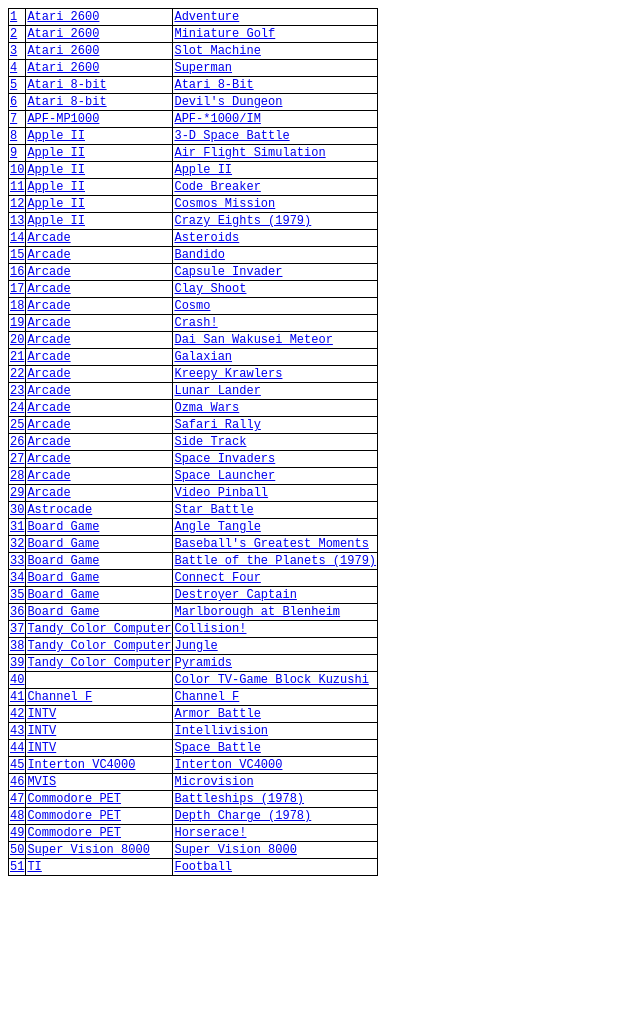
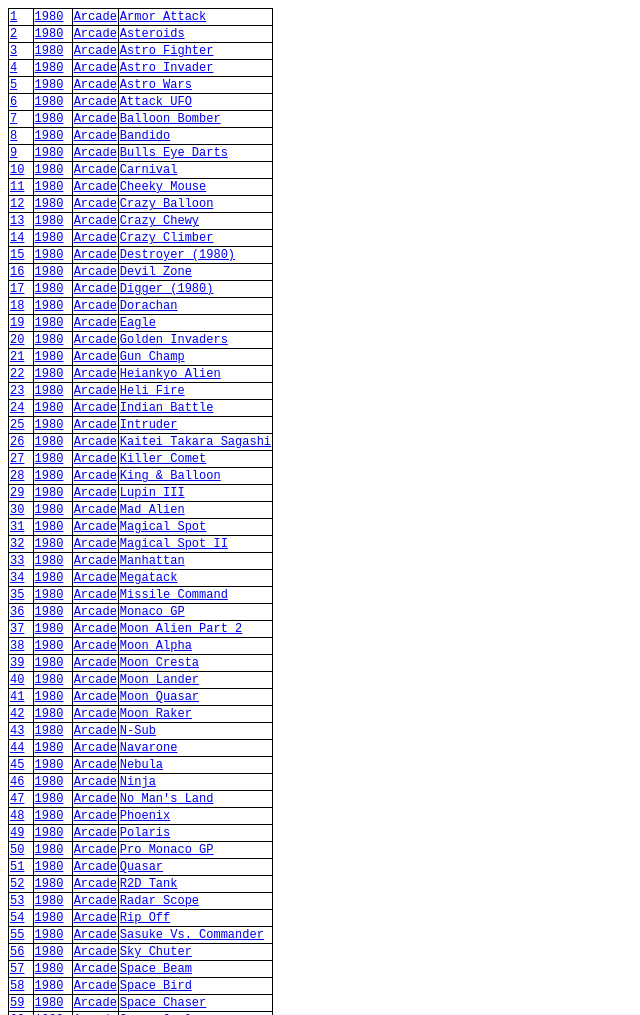
Before and after one commit to victormgit/games, a plain HTML site: page index.html in a window 1280 px wide. Shown: the top 1015 px of the page, without its empty margins (0-640 px from the left). Before the commit the page ends 884 px from the top, so only its background shows below. Drawn offline with Linux system fonts and the light colour scheme.

Commit message:
Update index.html

```diff
--- a/index.html
+++ b/index.html
@@ -6,57 +6,106 @@ td {border: 1px solid; font: 12px monospace;}
 </style>
 <body><script>
 const dt = [ [
-],[,"2600","Adventure"
-],[,"ARC" ,"Galaxian"
-],[,"BRD" ,"Connect Four"
-],[,"2600","Superman"
-],[,"ARC" ,"Lunar Lander"
-],[,"ARC" ,"Space Invaders"
-],[,"ARC" ,"Space Launcher"
-],[,"ARC" ,"Asteroids"
-],[,"A800","Atari 8-Bit"
-],[,"COCO","Jungle"
-],[,"ARC" ,"Ozma Wars"
-],[,"ARC" ,"Safari Rally"
-],[,"INTV","Space Battle"
-],[,"ARC" ,"Video Pinball"
-],[,"APF" ,"APF-*1000/IM"
-],[,"APL2","Apple II"
-],[,"FAIR","Channel F"
-],[,"ARC" ,"Crash!"
-],[,"2600","Miniature Golf"
-],[,"COCO","Pyramids"
-],[,"ARC" ,"Side Track"
-],[,"INTV","Armor Battle"
-],[,"COCO","Collision!"
-],[,"TI"  ,"Football"
-],[,"PET" ,"Horserace!"
-],[,"INTV","Intellivision"
-],[,"IVC" ,"Interton VC4000"
-],[,"ARC" ,"Kreepy Krawlers"
-],[,"BRD" ,"Marlborough at Blenheim"
-],[,"MVIS","Microvision"
-],[,"AST" ,"Star Battle"
-],[,"SV8" ,"Super Vision 8000"
-],[,"APL2","3-D Space Battle"
-],[,"APL2","Air Flight Simulation"
-],[,"BRD" ,"Angle Tangle"
-],[,"ARC" ,"Bandido"
-],[,"BRD" ,"Baseball's Greatest Moments"
-],[,"BRD" ,"Battle of the Planets (1979)"
-],[,"PET" ,"Battleships (1978)"
-],[,"ARC" ,"Capsule Invader"
-],[,"ARC" ,"Clay Shoot"
-],[,"APL2","Code Breaker"
-],[,"DED" ,"Color TV-Game Block Kuzushi"
-],[,"ARC" ,"Cosmo"
-],[,"APL2","Cosmos Mission"
-],[,"APL2","Crazy Eights (1979)"
-],[,"ARC" ,"Dai San Wakusei Meteor"
-],[,"PET" ,"Depth Charge (1978)"
-],[,"BRD" ,"Destroyer Captain"
-],[,"A800","Devil's Dungeon"
-],[,"2600","Slot Machine"
+],[,1980,"ARC" ,"Armor Attack"
+],[,1980,"ARC" ,"Asteroids"
+],[,1980,"ARC" ,"Astro Fighter"
+],[,1980,"ARC" ,"Astro Invader"
+],[,1980,"ARC" ,"Astro Wars"
+],[,29312,"ARC" ,"Atari Soccer"
+],[,1980,"ARC" ,"Attack UFO"
+],[,1980,"ARC" ,"Balloon Bomber"
+],[,1980,"ARC" ,"Bandido"
+],[,29526,"ARC" ,"Battlezone"
+],[,29495,"ARC" ,"Berzerk"
+],[,1980,"ARC" ,"Bulls Eye Darts"
+],[,1980,"ARC" ,"Carnival"
+],[,1980,"ARC" ,"Cheeky Mouse"
+],[,29221,"ARC" ,"Cosmic Alien"
+],[,1980,"ARC" ,"Crazy Balloon"
+],[,1980,"ARC" ,"Crazy Chewy"
+],[,1980,"ARC" ,"Crazy Climber"
+],[,29342,"ARC" ,"Deep Scan"
+],[,1980,"ARC" ,"Destroyer (1980)"
+],[,1980,"ARC" ,"Devil Zone"
+],[,1980,"ARC" ,"Digger (1980)"
+],[,1980,"ARC" ,"Dorachan"
+],[,1980,"ARC" ,"Eagle"
+],[,29373,"ARC" ,"Extra Bases"
+],[,1980,"ARC" ,"Golden Invaders"
+],[,1980,"ARC" ,"Gun Champ"
+],[,1980,"ARC" ,"Heiankyo Alien"
+],[,1980,"ARC" ,"Heli Fire"
+],[,1980,"ARC" ,"Indian Battle"
+],[,1980,"ARC" ,"Intruder"
+],[,1980,"ARC" ,"Kaitei Takara Sagashi"
+],[,1980,"ARC" ,"Killer Comet"
+],[,1980,"ARC" ,"King & Balloon"
+],[,1980,"ARC" ,"Lupin III"
+],[,1980,"ARC" ,"Mad Alien"
+],[,1980,"ARC" ,"Magical Spot"
+],[,1980,"ARC" ,"Magical Spot II"
+],[,1980,"ARC" ,"Manhattan"
+],[,1980,"ARC" ,"Megatack"
+],[,1980,"ARC" ,"Missile Command"
+],[,1980,"ARC" ,"Monaco GP"
+],[,29312,"ARC" ,"Monte Carlo"
+],[,1980,"ARC" ,"Moon Alien Part 2"
+],[,1980,"ARC" ,"Moon Alpha"
+],[,1980,"ARC" ,"Moon Cresta"
+],[,1980,"ARC" ,"Moon Lander"
+],[,1980,"ARC" ,"Moon Quasar"
+],[,1980,"ARC" ,"Moon Raker"
+],[,1980,"ARC" ,"N-Sub"
+],[,1980,"ARC" ,"Navarone"
+],[,1980,"ARC" ,"Nebula"
+],[,29526,"ARC" ,"New York! New York!"
+],[,1980,"ARC" ,"Ninja"
+],[,1980,"ARC" ,"No Man's Land"
+],[,29363,"ARC" ,"Pac-Man"
+],[,1980,"ARC" ,"Phoenix"
+],[,1980,"ARC" ,"Polaris"
+],[,1980,"ARC" ,"Pro Monaco GP"
+],[,29556,"ARC" ,"Pulsar"
+],[,1980,"ARC" ,"Quasar"
+],[,1980,"ARC" ,"R2D Tank"
+],[,1980,"ARC" ,"Radar Scope"
+],[,29495,"ARC" ,"Rally-X"
+],[,1980,"ARC" ,"Rip Off"
+],[,29281,"ARC" ,"Samurai"
+],[,1980,"ARC" ,"Sasuke Vs. Commander"
+],[,1980,"ARC" ,"Sky Chuter"
+],[,1980,"ARC" ,"Space Beam"
+],[,1980,"ARC" ,"Space Bird"
+],[,1980,"ARC" ,"Space Chaser"
+],[,1980,"ARC" ,"Space Cyclone"
+],[,1980,"ARC" ,"Space Demon"
+],[,29465,"ARC" ,"Space Encounters"
+],[,1980,"ARC" ,"Space Fever"
+],[,1980,"ARC" ,"Space Fighter Mark II"
+],[,1980,"ARC" ,"Space Force"
+],[,1980,"ARC" ,"Space Intruder"
+],[,29281,"ARC" ,"Space Invaders II"
+],[,29526,"ARC" ,"Space Panic"
+],[,1980,"ARC" ,"Space Tactics"
+],[,1980,"ARC" ,"Space Trek"
+],[,29495,"ARC" ,"Space Zap"
+],[,1980,"ARC" ,"Speed Race GP-5"
+],[,1980,"ARC" ,"Star Castle"
+],[,1980,"ARC" ,"Star Fire"
+],[,1980,"ARC" ,"Star Invaders"
+],[,29281,"ARC" ,"Steel Worker"
+],[,1980,"ARC" ,"Stratovox"
+],[,1980,"ARC" ,"Super Earth Invasion"
+],[,1980,"ARC" ,"Super Speed Race GP V"
+],[,1980,"ARC" ,"Tail Gunner II"
+],[,29495,"ARC" ,"Tank Battalion"
+],[,1980,"ARC" ,"Targ"
+],[,29573,"ARC" ,"The End"
+],[,29312,"ARC" ,"Tomahawk 777"
+],[,1980,"ARC" ,"Tora Tora"
+],[,1980,"ARC" ,"Tranquilizer Gun"
+],[,1980,"ARC" ,"Uniwars"
+],[,1980,"ARC" ,"Vortex"
 ] ];
 
 const hd = [ [
@@ -74,9 +123,10 @@ const hd = [ [
 ],[,"CPC" ,"Amstrad CPC"
 ],[,"CTA" ,"Coleco Telstar Arcade"
 ],[,"CVIS","Colecovision"
-],[,"DED" ,""
+],[,"DED" ,"Dedicated Console"
 ],[,"FAIR","Channel F"
 ],[,"FM7" ,"FM-7"
+],[,"INTV","Intellivision"
 ],[,"IVC" ,"Interton VC4000"
 ],[,"LNX" ,"Linux"
 ],[,"MSX" ,"MSX"
@@ -100,14 +150,17 @@ dt.sort();
 const gq = "https://www.google.com/search?q=";
 const gi = "https://www.google.com/search?udm=2&q=";
 const yq = "https://www.youtube.com/results?search_query=";
+const tb = `target="_blank"`;
 
 let lt = "<table>";
-for(i = 1; i < dt.length; i++) {d1 = dt[i][1]; d2 = dt[i][2];
-  for(j = 1; j < hd.length; j++) {if(d1 === hd[j][1]) {d1 = hd[j][2];}}
+for(i = 1; i < dt.length; i++) {d1 = dt[i][1]; d2 = dt[i][2]; d3 = dt[i][3];
+  for(j = 1; j < hd.length; j++) {if(d2 === hd[j][1]) {d2 = hd[j][2];}}
+  d = `${d3} ${d2}`.replace(/&/g, "%26");
   lt += `<tr>
-    <td><a href="${gq}${d2} ${d1} Wikipedia">${ i}</a></td>
-    <td><a href="${gi}${d2} ${d1}"          >${d1}</a></td>
-    <td><a href="${yq}${d2} ${d1}"          >${d2}</a></td>
+    <td><a href="${gq+d} Rom"       ${tb}>${ i}</a></td>
+    <td><a href="${gq+d} Wikipedia" ${tb}>${d1}</a></td>
+    <td><a href="${gi+d}"           ${tb}>${d2}</a></td>
+    <td><a href="${yq+d}"           ${tb}>${d3}</a></td>
   </tr>`;} // Wikipedia Walkthrough
 lt += "</table>";
 document.body.innerHTML = lt;
```
